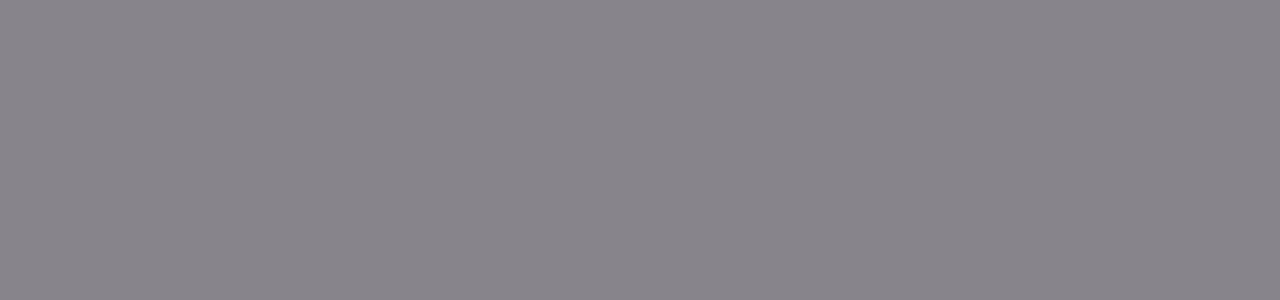
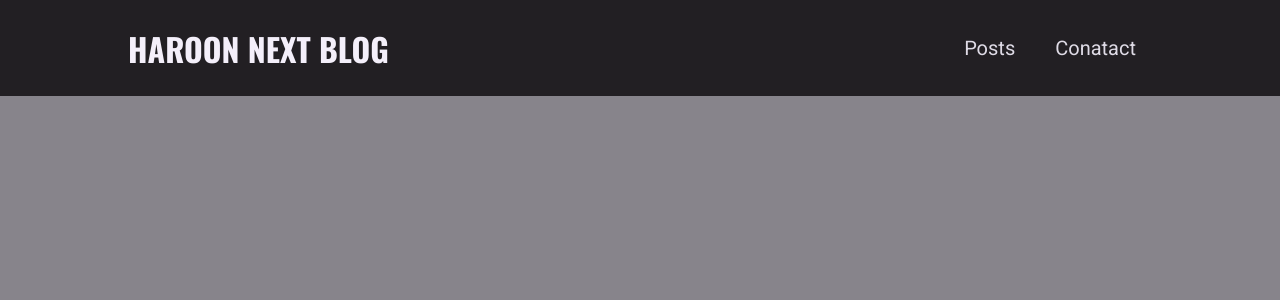
Before and after one commit to BiscuitMalik/Blog_Application, a Next.js app: page /posts/1 in a window 1280 px wide. Shown: the top 300 px of the page. Built offline with nearby package versions, Linux system fonts and the light colour scheme.

Commit message:
Layout customization.

```diff
--- /dev/null
+++ b/components/layout/layout.js
@@ -0,0 +1,15 @@
+import React from 'react'
+import { Fragment } from 'react';
+import MianNavigation from './main-navigation';
+
+function Layout(props) {
+    return (
+        <Fragment>
+            <MianNavigation />
+            <main >{props.children}</main>
+
+        </Fragment>
+    )
+}
+
+export default Layout;
--- /dev/null
+++ b/components/layout/logo.js
@@ -0,0 +1,11 @@
+import classes from "./logo.module.css"
+
+function Logo() {
+    return (
+        <div className={classes.logo}>
+            Haroon Next Blog
+
+        </div>
+    )
+}
+export default Logo;
--- /dev/null
+++ b/components/layout/logo.module.css
@@ -0,0 +1,13 @@
+.logo {
+  text-transform: uppercase;
+  font-size: var(--size-5);
+  font-weight: bold;
+  font-family: "Oswald", sans-serif;
+  color: var(--color-grey-50);
+}
+
+@media (min-width: 768px) {
+  .logo {
+    font-size: var(--size-8);
+  }
+}
--- /dev/null
+++ b/components/layout/main-navigation.js
@@ -0,0 +1,23 @@
+import Link from "next/link";
+import Logo from "./logo";
+import classes from "./main-navigation.module.css"
+
+function MianNavigation() {
+    return (
+        <header className={classes.header}>
+            <Link href='/'>
+                <a>
+                    <Logo />
+                </a>
+            </Link>
+            <nav>
+                <ul>
+                    <li><Link href='/posts'>Posts</Link></li>
+                    <li><Link href='/contact'>Conatact</Link></li>
+                </ul>
+            </nav>
+        </header>
+    )
+
+}
+export default MianNavigation;
--- /dev/null
+++ b/components/layout/main-navigation.module.css
@@ -0,0 +1,42 @@
+.header {
+  width: 100%;
+  height: 6rem;
+  background-color: var(--color-grey-900);
+  display: flex;
+  justify-content: space-between;
+  align-items: center;
+  padding: 0 10%;
+}
+
+.header ul {
+  list-style: none;
+  display: flex;
+  align-items: baseline;
+  margin: 0;
+  padding: 0;
+}
+
+.header li {
+  margin: 0 var(--size-4);
+}
+
+.header a {
+  color: var(--color-grey-100);
+  font-size: var(--size-4);
+}
+
+.header a:hover,
+.header a:active,
+.header a.active {
+  color: var(--color-grey-200);
+}
+
+@media (min-width: 768px) {
+  .header ul {
+    gap: 0.5rem;
+  }
+
+  .header a {
+    font-size: var(--size-5);
+  }
+}
--- a/pages/_app.js
+++ b/pages/_app.js
@@ -1,5 +1,8 @@
 import '@/styles/globals.css'
+import Layout from '@/components/layout/layout'
+export default function App({ Component, pageProps }) {
+  return <Layout>
+    <Component {...pageProps} />
+  </Layout>
 
-export default function App({ Component, pageProps }) {
-  return <Component {...pageProps} />
 }
```
